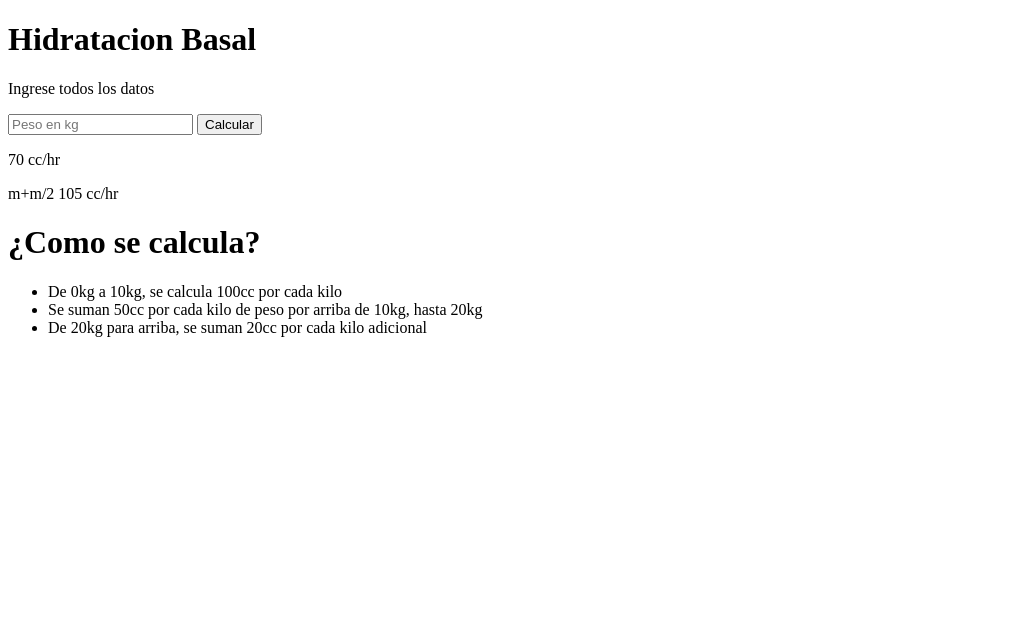
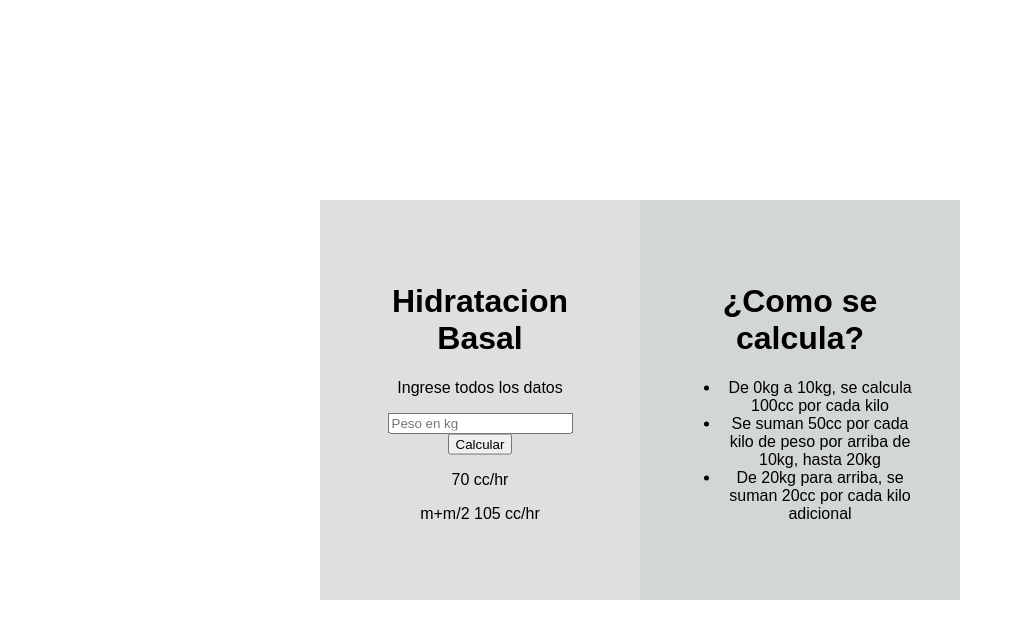
Before and after one commit to Hrmnnk/calculadora-basal, a plain HTML site: page index.html in a window 1280 px wide. Shown: the whole page, without its empty margins (0-1015 px from the left). Drawn offline with Linux system fonts and the light colour scheme; a web font is replaced by a local one.

Commit message:
html modificado para css

```diff
--- a/index.html
+++ b/index.html
@@ -4,19 +4,31 @@
     <meta charset="UTF-8">
     <meta name="viewport" content="width=device-width, initial-scale=1.0">
     <title>Calculadora</title>
+    <link rel="stylesheet" href="./style.css" />
+
 </head>
 <body>
+    <div id="contenedor">
+        <div id="calculadora">
+            <div class="contenido">
                 <h1>Hidratacion Basal</h1>
                 <p>Ingrese todos los datos</p>
                 <input type="number" placeholder="Peso en kg">
                 <button>Calcular</button>
                 <P>70 cc/hr</P>
                 <p>m+m/2 105 cc/hr</p>
+            </div>
+        </div>
+        <div id="detalle">
+            <div class="contenido">
                 <h1>¿Como se calcula?</h1>
                 <ul>
                 <li>De 0kg a 10kg, se calcula 100cc por cada kilo</li>
                 <li>Se suman 50cc por cada kilo de peso por arriba de 10kg, hasta 20kg</li>
                 <li>De 20kg para arriba, se suman 20cc por cada kilo adicional</li>
                 </ul>
+            </div>
+        </div>
+    </div>
 </body>
 </html>
--- /dev/null
+++ b/style.css
@@ -0,0 +1,40 @@
+@import url('https://fonts.cdnfonts.com/css/sf-pro-display');
+
+body{
+    background-color: hsl(100, 100%, 100%);
+    font-family: 'Montserrat', sans-serif;
+    color: black;
+}
+#contenedor {
+
+     background-color: rgb(235, 238, 238);
+     height: 50vh;
+     width: 50vw;
+     top: 0px;
+     position: absolute;
+     inset:0px;
+     margin: auto;
+     text-align: center;
+}
+#calculadora {
+  background-color: rgb(225, 222, 222);
+  width: 50%;
+  float: left;
+  height: 100%;
+
+}
+#detalle{
+    background-color:rgba(0, 0, 0, .10);
+    color: black;
+    height: 100%;
+    width: 50%;
+    float: right;
+}
+.contenido{
+    /* Estas tres lineas van a centrar el contenido verticalmente dentro de cada div */
+    position: relative;
+    top: 50%;
+    transform: translateY(-50%);
+    overflow: hidden;
+    padding: 40px;
+}
```
Lines whose indentation alone changed are shown as unchanged.
